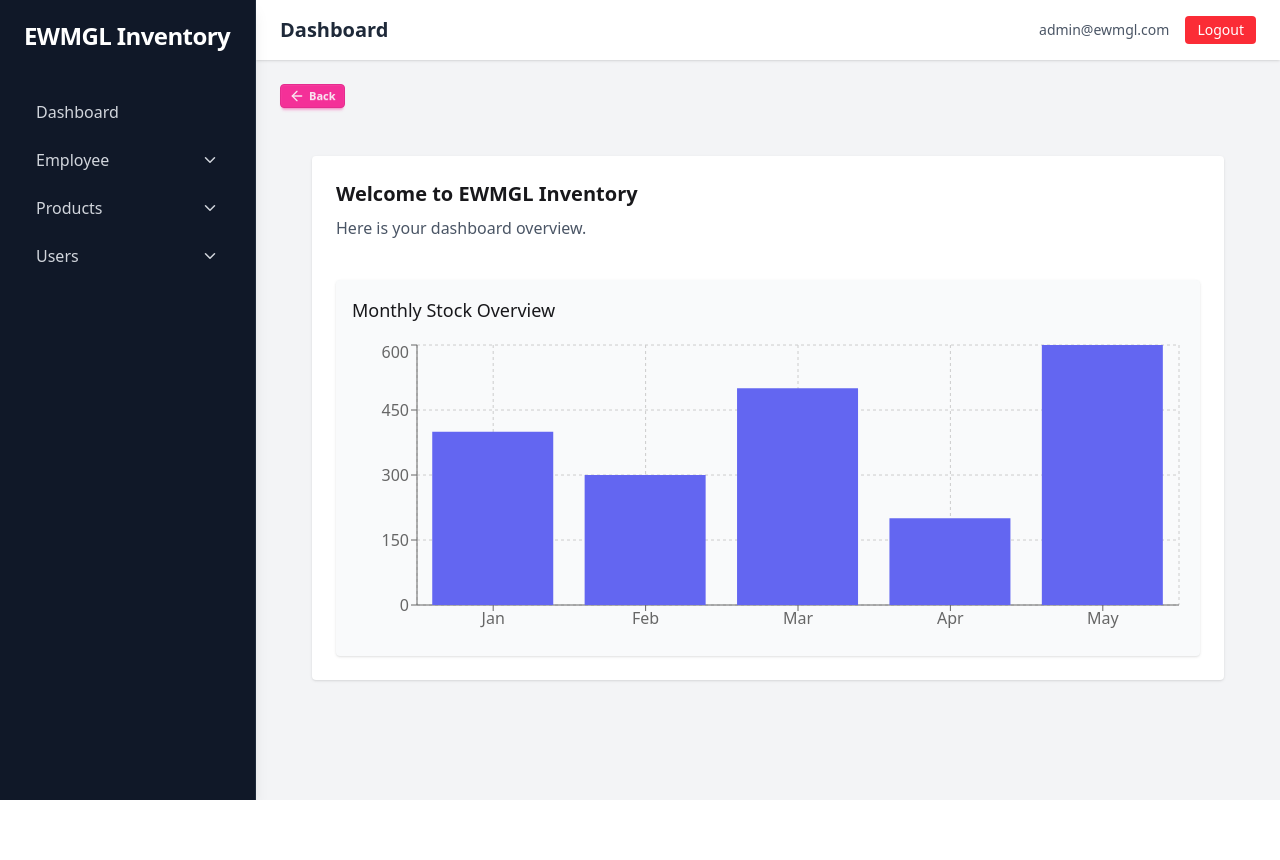
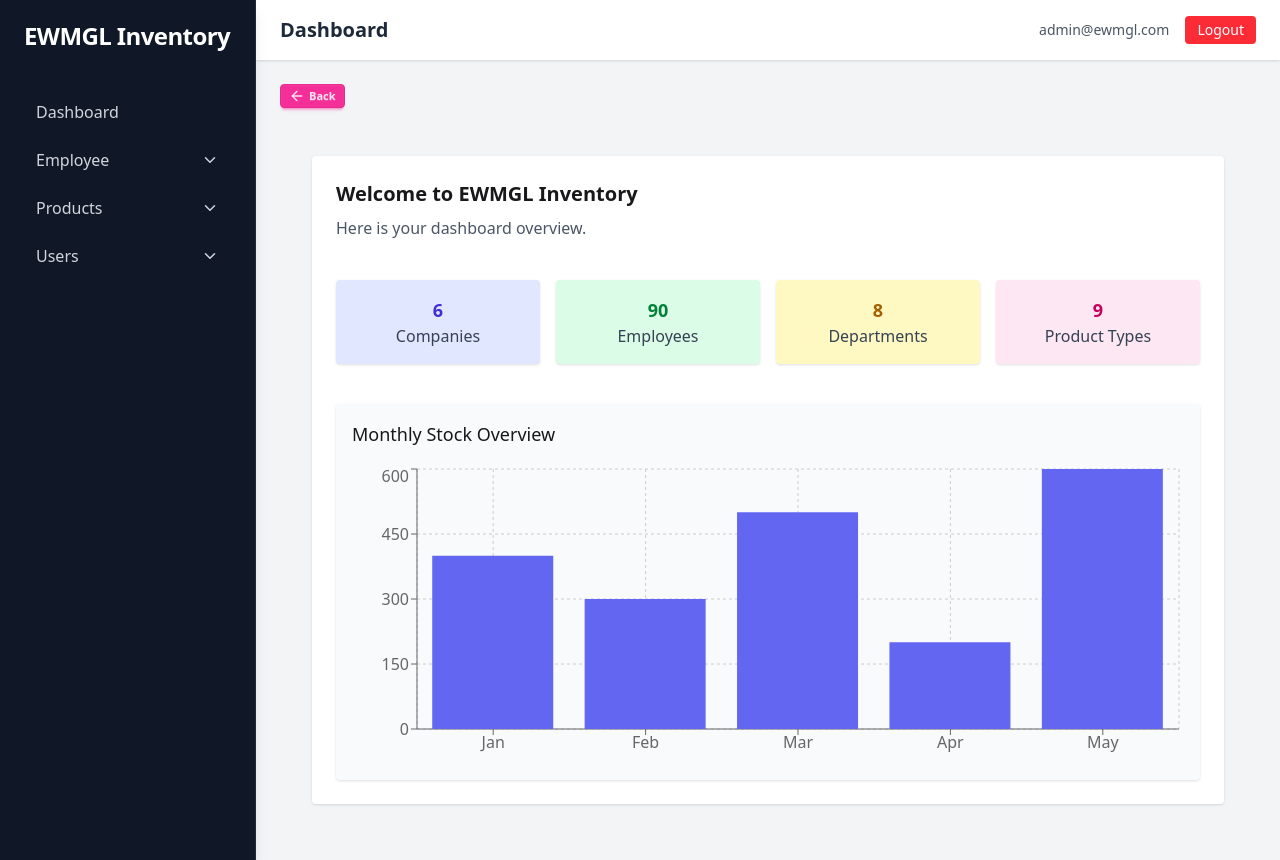
Before and after one commit to Samirun-Shuvo/inventory_ewmgl, a Next.js app: page /dashboard in a window 1280 px wide. Before the commit the page ends 800 px from the top, so only its background shows below. Built offline with nearby package versions, Linux system fonts and the light colour scheme.

Commit message:
update dashboard

```diff
--- a/src/app/api/users/route.js
+++ b/src/app/api/users/route.js
@@ -1,4 +1,5 @@
 import { connectToDatabase } from "@/lib/mongodb";
+import { ObjectId } from "mongodb";
 
 // POST: Assign product to employee
 export async function POST(request) {
@@ -21,11 +22,18 @@ export async function POST(request) {
       );
     }
 
-    // Insert new assignment
+    // Insert new assignment into users collection
     const result = await db.collection("users").insertOne({
       ...user,
       createdAt: new Date(),
     });
+
+    // Update product status in products collection
+    const productId = new ObjectId(user.productId);
+    await db.collection("products").updateOne(
+      { _id: productId },
+      { $set: { status: "Assigned" } }
+    );
 
     return new Response(
       JSON.stringify({
@@ -51,7 +59,11 @@ export async function GET() {
   try {
     const { db } = await connectToDatabase();
 
-    const users = await db.collection("users").find({}).sort({ createdAt: -1 }).toArray();
+    const users = await db
+      .collection("users")
+      .find({})
+      .sort({ createdAt: -1 })
+      .toArray();
 
     return new Response(JSON.stringify(users), {
       status: 200,
--- a/src/app/dashboard/page.jsx
+++ b/src/app/dashboard/page.jsx
@@ -8,11 +8,14 @@ import {
   CartesianGrid,
   Tooltip,
   ResponsiveContainer,
-  PieChart,
-  Pie,
-  Cell,
-  Legend,
 } from 'recharts';
+
+import {
+  organizations,
+  departments,
+  designations,
+  productTypes,
+} from "@/constants/selectOptions"; // Adjust path as needed
 
 const barData = [
   { name: 'Jan', stock: 400 },
@@ -22,21 +25,36 @@ const barData = [
   { name: 'May', stock: 600 },
 ];
 
-const pieData = [
-  { name: 'Electronics', value: 40 },
-  { name: 'Furniture', value: 25 },
-  { name: 'Clothing', value: 20 },
-  { name: 'Other', value: 15 },
-];
-
-const COLORS = ['#0088FE', '#00C49F', '#FFBB28', '#FF8042'];
+// Mock employee count based on designations
+const employeeCount = designations.length * 10; // Assume 10 per designation
 
 export default function DashboardPage() {
   return (
     <div className="bg-white p-6 rounded shadow space-y-10">
+      {/* Header */}
       <div>
         <h2 className="text-xl font-semibold mb-2">Welcome to EWMGL Inventory</h2>
         <p className="text-gray-600">Here is your dashboard overview.</p>
+      </div>
+
+      {/* Static Summary Cards */}
+      <div className="grid grid-cols-1 sm:grid-cols-2 md:grid-cols-4 gap-4">
+        <div className="bg-indigo-100 p-4 rounded shadow text-center">
+          <p className="text-lg font-bold text-indigo-700">{organizations.length}</p>
+          <p className="text-gray-700">Companies</p>
+        </div>
+        <div className="bg-green-100 p-4 rounded shadow text-center">
+          <p className="text-lg font-bold text-green-700">{employeeCount}</p>
+          <p className="text-gray-700">Employees</p>
+        </div>
+        <div className="bg-yellow-100 p-4 rounded shadow text-center">
+          <p className="text-lg font-bold text-yellow-700">{departments.length}</p>
+          <p className="text-gray-700">Departments</p>
+        </div>
+        <div className="bg-pink-100 p-4 rounded shadow text-center">
+          <p className="text-lg font-bold text-pink-700">{productTypes.length}</p>
+          <p className="text-gray-700">Product Types</p>
+        </div>
       </div>
 
       {/* Bar Chart */}
```
